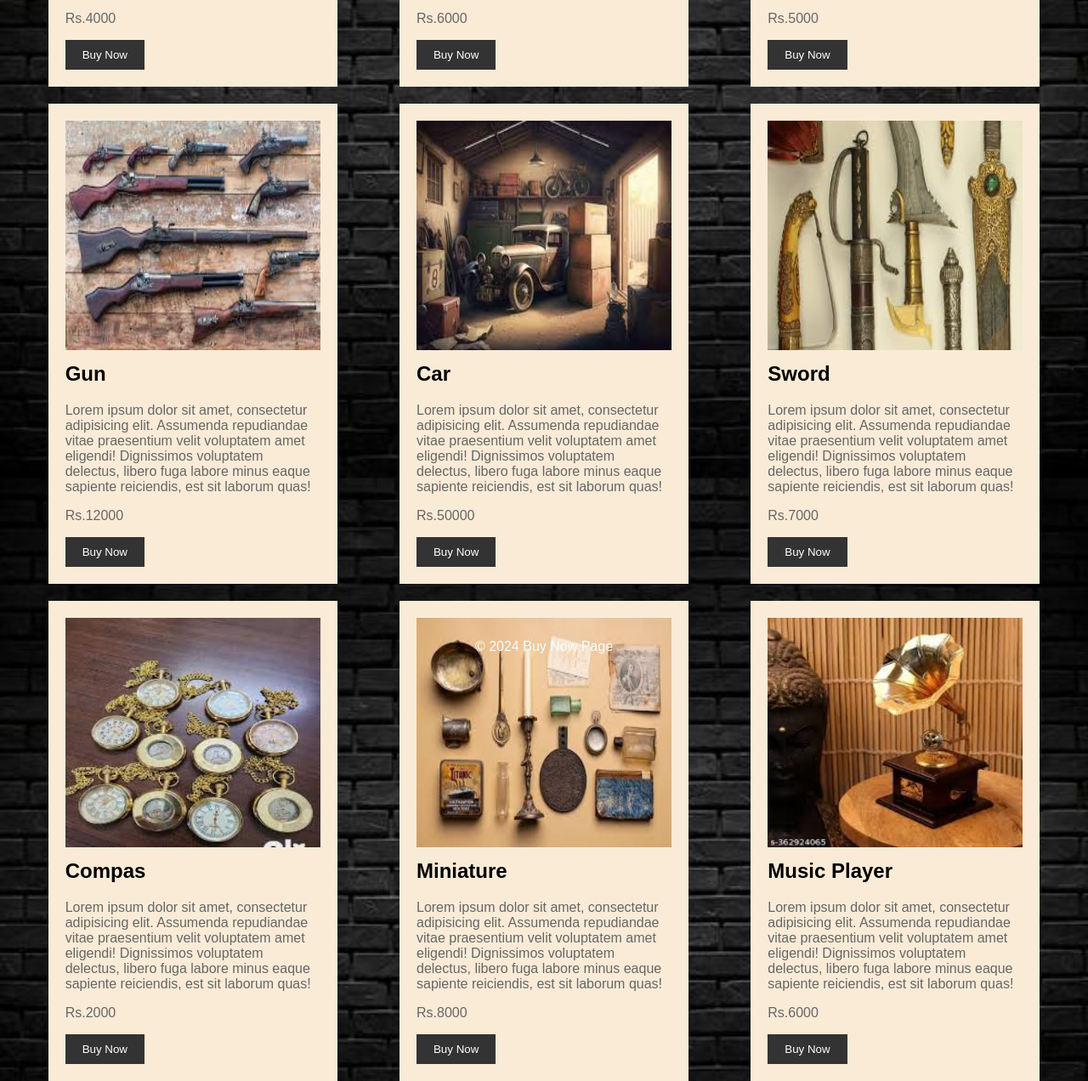
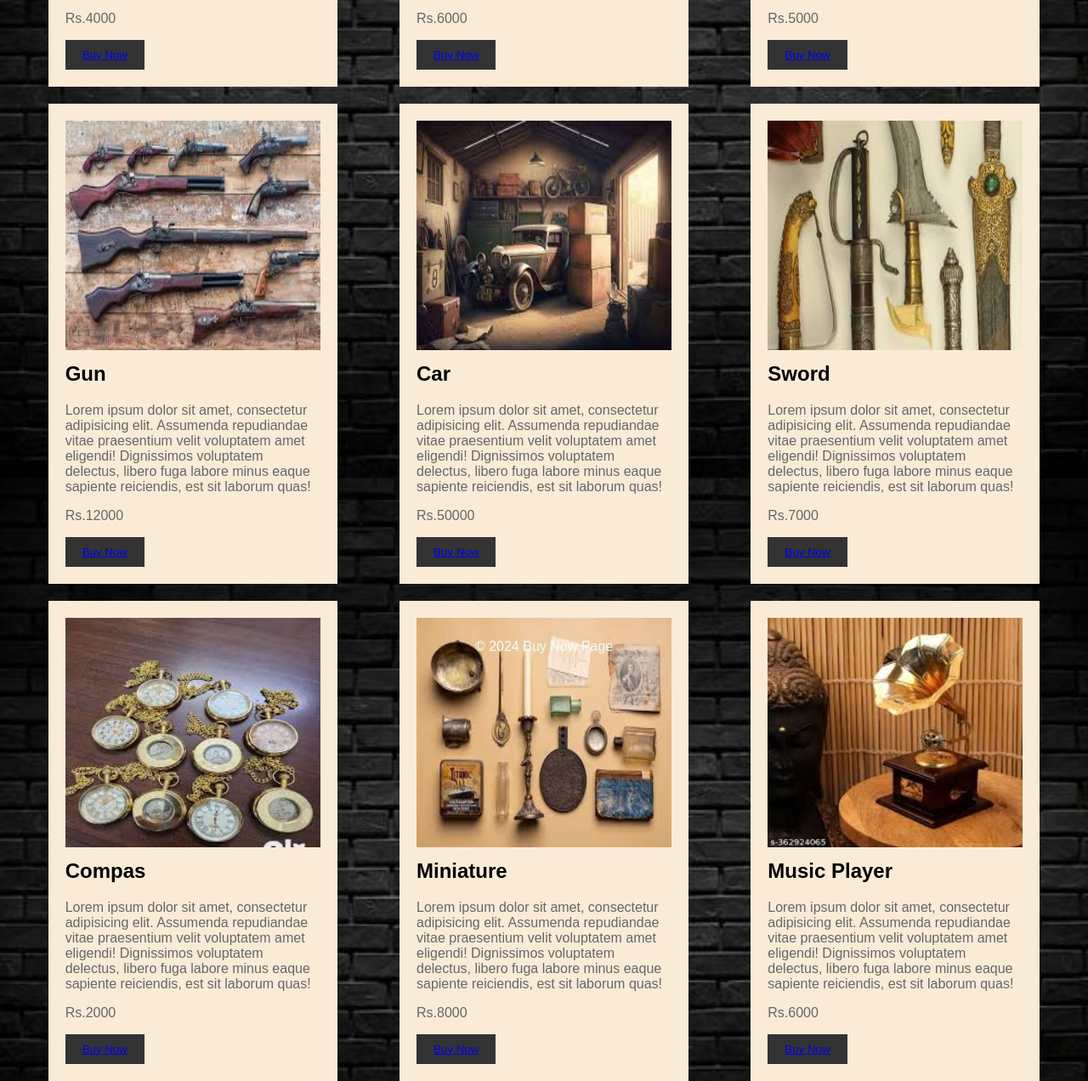
Before and after one commit to Rakeshcharm/antique, a plain HTML site: page shopping.html in a window 1280 px wide. Shown: the part 1144-2416 px from the top of the page at 85% size. Drawn offline with Linux system fonts and the light colour scheme.

Commit message:
Update shopping.html

```diff
--- a/shopping.html
+++ b/shopping.html
@@ -97,8 +97,8 @@ li{
     <nav id="navbar">
         <div id="navdiv" >
             <ul>
-            <li type="button"><a id="navli"href="./index.html">Home</a></li>
-            <li type="button"><a id="navli" href="./contact.html">contact</a></li>
+            <li type="button"><a href="./index.html">Home</a></li>
+            <li type="button"><a  href="./contact.html">contact</a></li>
             <li type="button">About</li>
         </ul>
         </div>
@@ -110,7 +110,7 @@ li{
             <p>Rs.40000</p>
             <form action="checkout.php" method="POST">
                 <input type="hidden" name="product_id" value="1">
-                <button type="submit"><a id="buy" href="./customerdetail.html">Buy Now</a></button>
+                <button type="submit"><a  href="./customerdetail.html">Buy Now</a></button>
             </form>
         </section>
 
@@ -121,7 +121,7 @@ li{
             <p>Rs.8500</p>
             <form action="checkout.php" method="POST">
                 <input type="hidden" name="product_id" value="2">
-                <button type="submit"><a id="buy" href="./customerdetail.html">Buy Now</a></button>
+                <button type="submit"><a  href="./customerdetail.html">Buy Now</a></button>
             </form>
         </section>
 
@@ -132,7 +132,7 @@ li{
             <p>Rs.4500</p>
             <form action="checkout.php" method="POST">
                 <input type="hidden" name="product_id" value="2">
-                <button type="submit"><a id="buy" href="./customerdetail.html">Buy Now</a></button>
+                <button type="submit"><a  href="./customerdetail.html">Buy Now</a></button>
             </form>
         </section>
 
@@ -143,7 +143,7 @@ li{
             <p>Rs.4000</p>
             <form action="checkout.php" method="POST">
                 <input type="hidden" name="product_id" value="2">
-                <button onclick=""><a id="buy" href="./customerdetail.html">Buy Now</a></button>
+                <button onclick=""><a  href="./customerdetail.html">Buy Now</a></button>
             </form>
         </section>
 
@@ -154,7 +154,7 @@ li{
             <p>Rs.6000</p>
             <form action="checkout.php" method="POST">
                 <input type="hidden" name="product_id" value="2">
-                <button type="submit"><a id="buy" href="./customerdetail.html">Buy Now</a></button>
+                <button type="submit"><a href="./customerdetail.html">Buy Now</a></button>
             </form>
         </section>
 
@@ -165,7 +165,7 @@ li{
             <p>Rs.5000</p>
             <form action="checkout.php" method="POST">
                 <input type="hidden" name="product_id" value="2">
-                <button type="submit"><a id="buy" href="./customerdetail.html">Buy Now</a></button>
+                <button type="submit"><a href="./customerdetail.html">Buy Now</a></button>
             </form>
         </section>
 
@@ -176,7 +176,7 @@ li{
             <p>Rs.12000</p>
             <form action="checkout.php" method="POST">
                 <input type="hidden" name="product_id" value="2">
-                <button type="submit"><a id="buy" href="./customerdetail.html">Buy Now</a></button>
+                <button type="submit"><a href="./customerdetail.html">Buy Now</a></button>
             </form>
         </section>
 
@@ -187,7 +187,7 @@ li{
             <p>Rs.50000</p>
             <form action="checkout.php" method="POST">
                 <input type="hidden" name="product_id" value="2">
-                <button type="submit"><a id="buy" href="./customerdetail.html">Buy Now</a></button>
+                <button type="submit"><a  href="./customerdetail.html">Buy Now</a></button>
             </form>
         </section>
 
@@ -198,7 +198,7 @@ li{
             <p>Rs.7000</p>
             <form action="checkout.php" method="POST">
                 <input type="hidden" name="product_id" value="2">
-                <button type="submit"><a id="buy" href="./customerdetail.html">Buy Now</a></button>
+                <button type="submit"><a  href="./customerdetail.html">Buy Now</a></button>
             </form>
         </section>
 
@@ -210,7 +210,7 @@ li{
             <p>Rs.2000</p>
             <form action="checkout.php" method="POST">
                 <input type="hidden" name="product_id" value="2">
-                <button type="submit"><a id="buy" href="./customerdetail.html">Buy Now</a></button>
+                <button type="submit"><a  href="./customerdetail.html">Buy Now</a></button>
             </form>
         </section>
 
@@ -221,7 +221,7 @@ li{
             <p>Rs.8000</p>
             <form action="checkout.php" method="POST">
                 <input type="hidden" name="product_id" value="2">
-                <button type="submit"><a id="buy" href="./customerdetail.html">Buy Now</a></button>
+                <button type="submit"><a  href="./customerdetail.html">Buy Now</a></button>
             </form>
         </section>
 
@@ -233,7 +233,7 @@ li{
             <p>Rs.6000</p>
             <form action="checkout.php" method="POST">
                 <input type="hidden" name="product_id" value="2">
-                <button type="submit"><a id="buy" href="./customerdetail.html">Buy Now</a></button>
+                <button type="submit"><a  href="./customerdetail.html">Buy Now</a></button>
             </form>
         </section>
 
```
